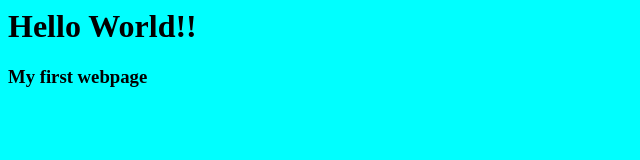
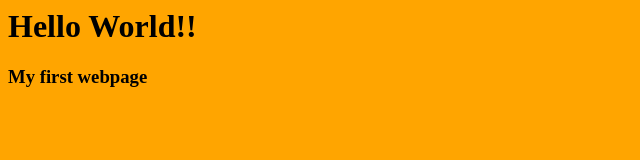
Before and after one commit to ankitasingh06/devops_task3, a plain HTML site: page index.html in a window 1280 px wide. Shown: the whole page, without its empty margins (0-640 px from the left). Drawn offline with Linux system fonts and the light colour scheme.

Commit message:
Update index.html

```diff
--- a/index.html
+++ b/index.html
@@ -1,4 +1,4 @@
-<body bgcolor='aqua'>
+<body bgcolor='orange'>
 <h1>Hello World!!</h1>
 <h3>My first webpage</h2>
 </body>
```
